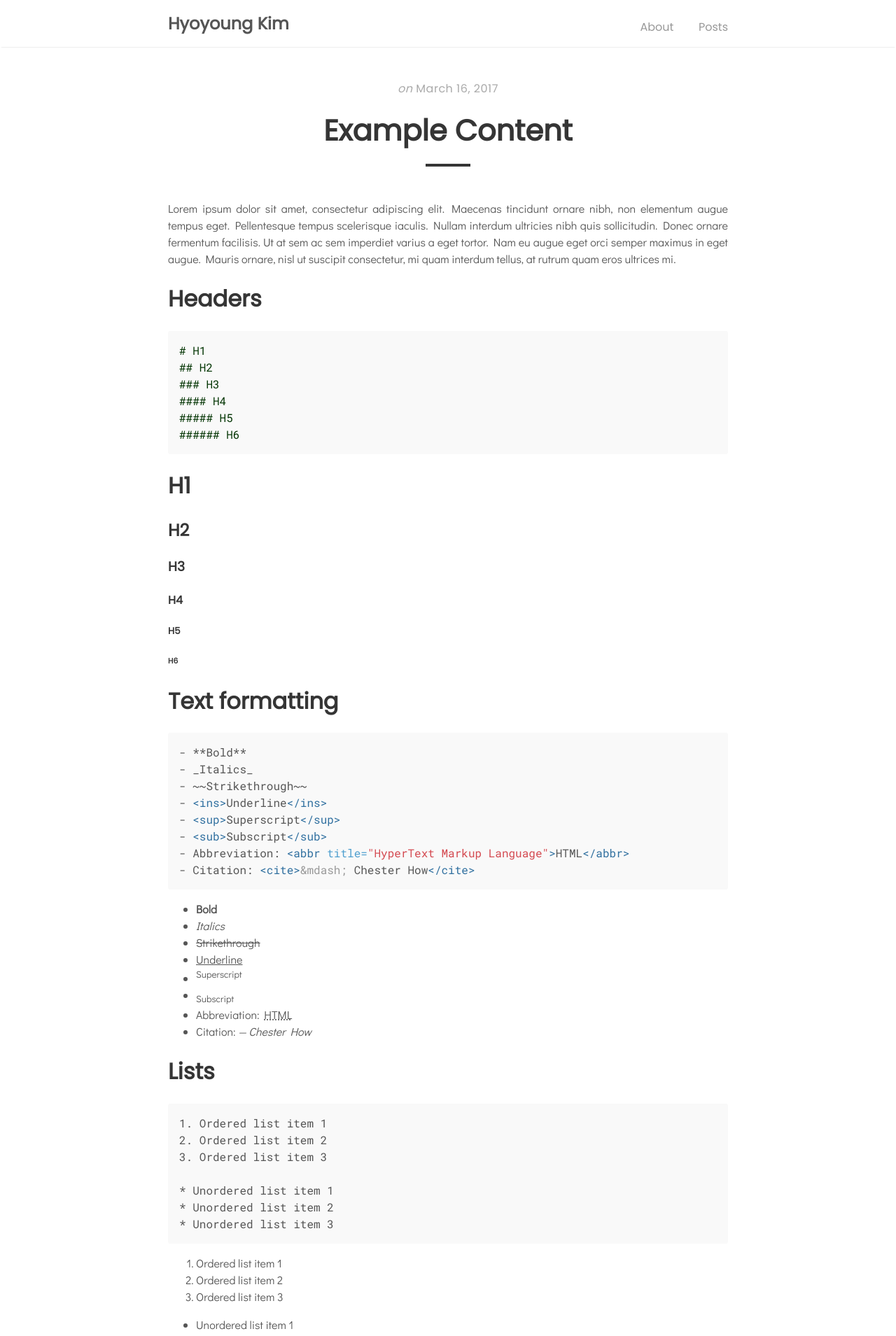
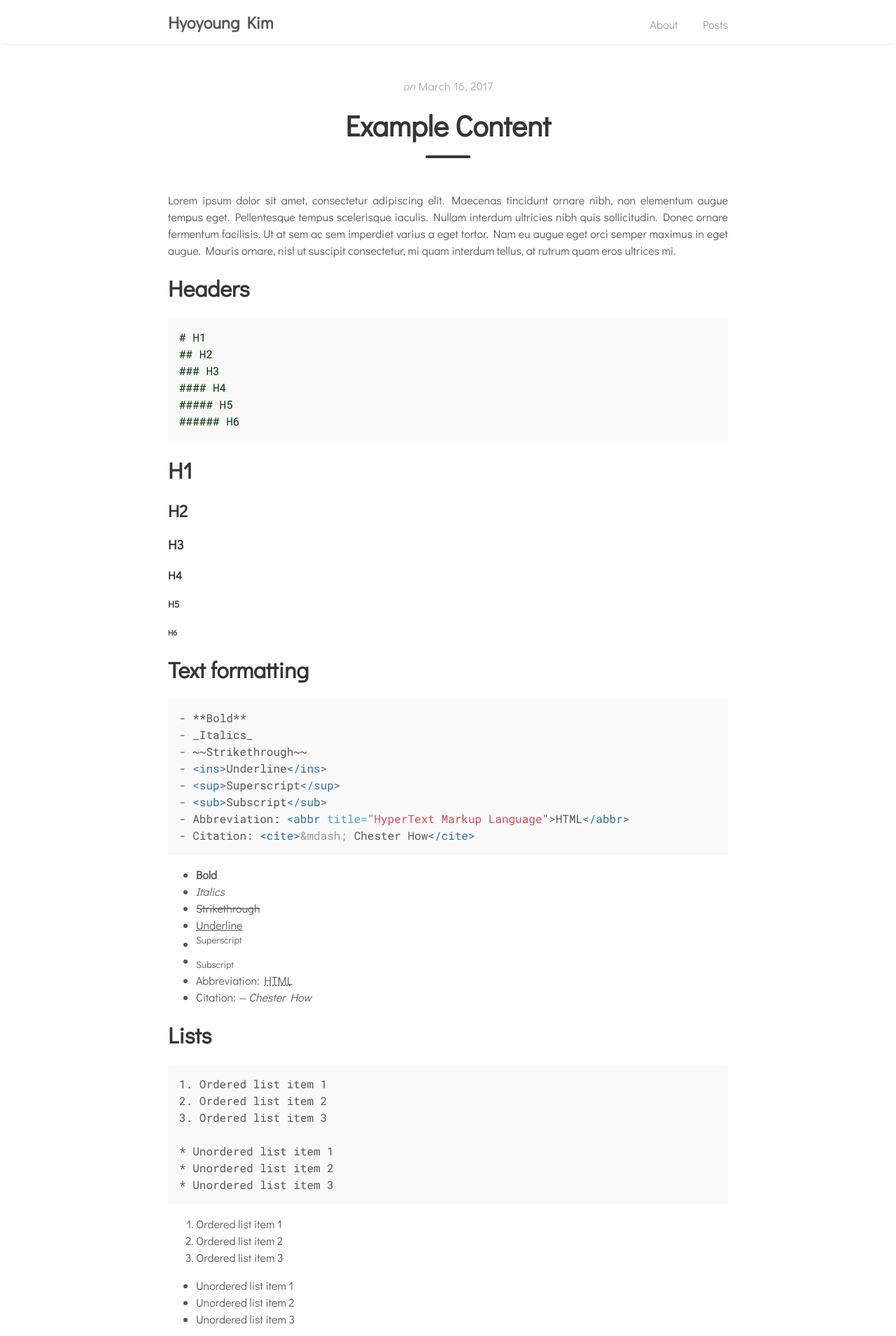
Before and after one commit to hyngkm/hyngkm.github.io, a Jekyll site: the page built from _posts/2017-03-16-example-content.md, in a window 1280 px wide. Shown: the top 1909 px of the page at 70% size. Built offline with Jekyll 4.4.1, drawn with Linux system fonts in a browser that asks for light colours.

Commit message:
Update _variables.scss

```diff
--- a/_sass/tale/_variables.scss
+++ b/_sass/tale/_variables.scss
@@ -12,8 +12,8 @@ $code-color: #bf616a;
 
 // Fonts
 $serif-primary: 'Didact Gothic', 'Gothic A1', sans-serif;
-$serif-secondary: 'Poppins', 'Didact Gothic', 'Noto Sans KR', sans-serif;
-$sans-serif: 'Poppins', 'Didact Gothic', 'Noto Sans KR', sans-serif;
+$serif-secondary: 'Didact Gothic', 'Poppins', 'Noto Sans KR', sans-serif;
+$sans-serif: 'Didact Gothic', 'Poppins', 'Noto Sans KR', sans-serif;
 $monospaced: 'Roboto Mono', monospace;
 
 @mixin box-sizing($type: border-box) {
```
